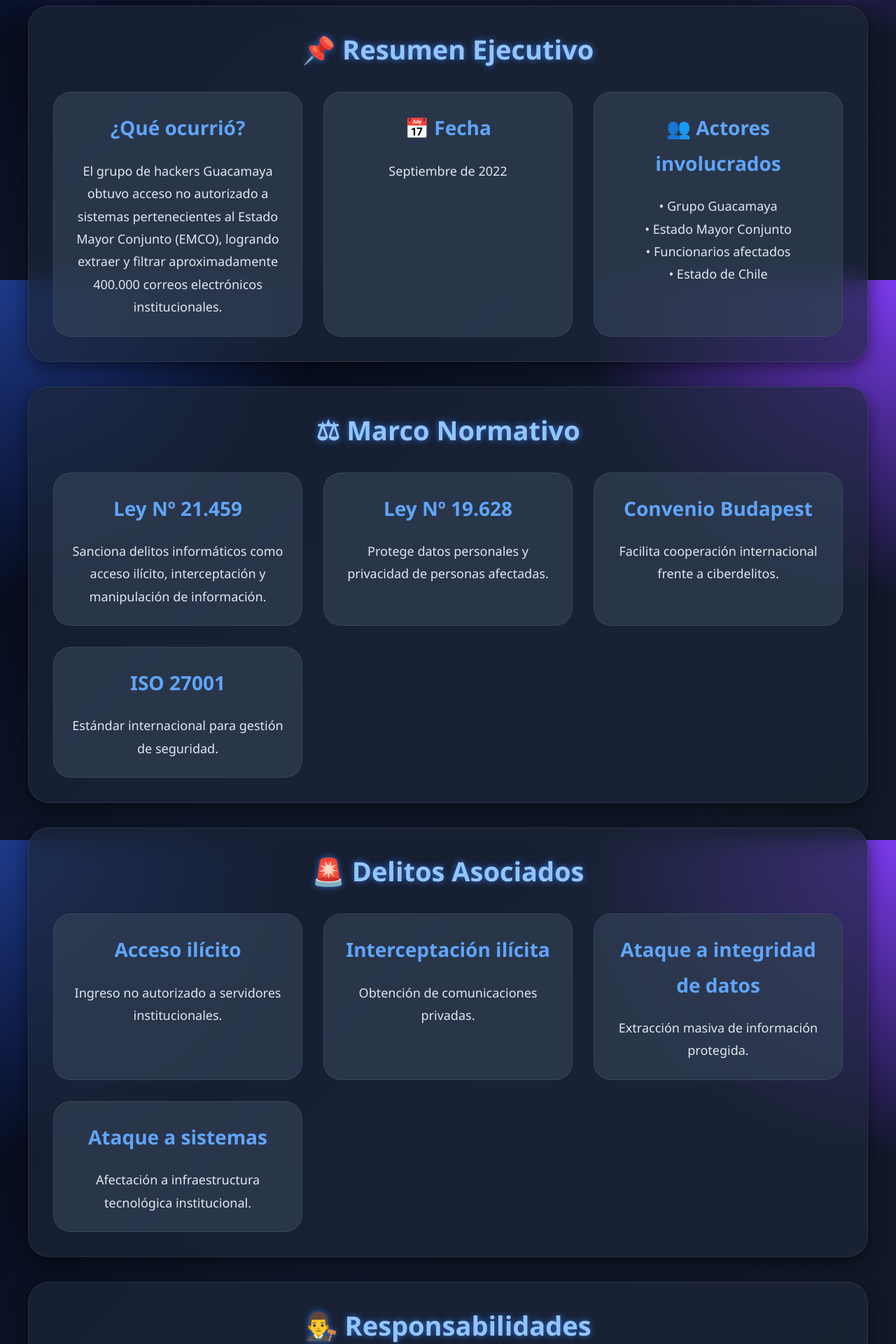
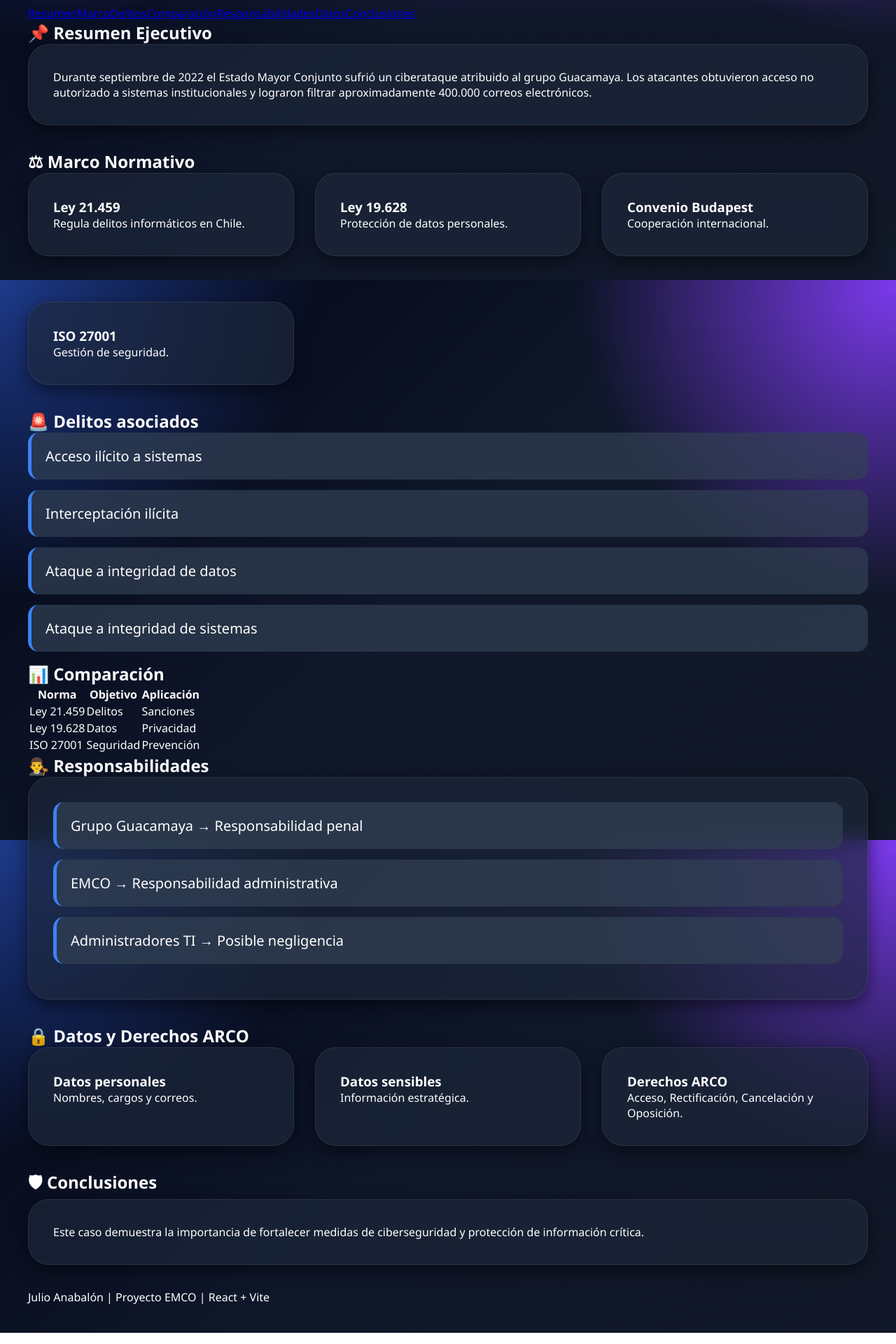
Before and after one commit to julioanabalonsaavedra-droid/informe_anajul, a React (Vite) app: page / in a window 1280 px wide. Shown: the part 400-2320 px from the top of the page at 70% size. Built offline with nearby package versions, Linux system fonts and the light colour scheme.

Commit message:
Reestructura aplicación EMCO como página informativa completa

```diff
--- a/src/App.jsx
+++ b/src/App.jsx
@@ -2,300 +2,280 @@ import "./App.css";
 
 function App() {
   return (
+    <main className="app">
+
       <div className="container">
 
-      {/* Encabezado */}
-
-      <div className="hero">
+        <header className="hero">
 
           <h1>
-          🚨 Ciberataque al <br />
-          Estado Mayor Conjunto (EMCO)
+            🚨 Ciberataque al Estado Mayor Conjunto (EMCO)
           </h1>
 
           <p>
-          Análisis legal y de ciberseguridad del incidente ocurrido en Chile durante 2022
+            Análisis legal, técnico y de ciberseguridad
+            del incidente ocurrido en Chile durante 2022
+          </p>
+
+        </header>
+
+        <nav className="nav">
+
+          <a href="#resumen">Resumen</a>
+          <a href="#marco">Marco</a>
+          <a href="#delitos">Delitos</a>
+          <a href="#comparacion">Comparación</a>
+          <a href="#responsabilidades">Responsabilidades</a>
+          <a href="#datos">Datos</a>
+          <a href="#conclusiones">Conclusiones</a>
+
+        </nav>
+
+
+
+        <section id="resumen" className="section">
+
+          <h2>📌 Resumen Ejecutivo</h2>
+
+          <div className="card">
+
+            <p>
+              Durante septiembre de 2022 el Estado Mayor Conjunto
+              sufrió un ciberataque atribuido al grupo Guacamaya.
+
+              Los atacantes obtuvieron acceso no autorizado a sistemas
+              institucionales y lograron filtrar aproximadamente
+              400.000 correos electrónicos.
             </p>
 
           </div>
 
+        </section>
 
-      {/* RESUMEN */}
+
+
+        <section id="marco" className="section">
+
+          <h2>⚖ Marco Normativo</h2>
+
+          <div className="grid">
 
             <div className="card">
 
-        <h2>📌 Resumen Ejecutivo</h2>
-
-        <div className="grid">
-
-          <div className="miniCard">
-
-            <h3>¿Qué ocurrió?</h3>
+              <h3>Ley 21.459</h3>
 
               <p>
-              El grupo de hackers Guacamaya obtuvo acceso no autorizado
-              a sistemas pertenecientes al Estado Mayor Conjunto (EMCO),
-              logrando extraer y filtrar aproximadamente 400.000 correos
-              electrónicos institucionales.
+                Regula delitos informáticos en Chile.
               </p>
 
             </div>
 
-          <div className="miniCard">
+            <div className="card">
 
-            <h3>📅 Fecha</h3>
+              <h3>Ley 19.628</h3>
 
               <p>
-              Septiembre de 2022
+                Protección de datos personales.
               </p>
 
             </div>
 
-          <div className="miniCard">
+            <div className="card">
 
-            <h3>👥 Actores involucrados</h3>
+              <h3>Convenio Budapest</h3>
 
               <p>
-              • Grupo Guacamaya <br/>
-              • Estado Mayor Conjunto <br/>
-              • Funcionarios afectados <br/>
-              • Estado de Chile
+                Cooperación internacional.
+              </p>
+
+            </div>
+
+            <div className="card">
+
+              <h3>ISO 27001</h3>
+
+              <p>
+                Gestión de seguridad.
               </p>
 
             </div>
 
           </div>
 
-      </div>
+        </section>
 
 
 
-      {/* MARCO */}
+
+        <section id="delitos" className="section">
+
+          <h2>🚨 Delitos asociados</h2>
+
+          <ul>
+
+            <li>Acceso ilícito a sistemas</li>
+
+            <li>Interceptación ilícita</li>
+
+            <li>Ataque a integridad de datos</li>
+
+            <li>Ataque a integridad de sistemas</li>
+
+          </ul>
+
+        </section>
+
+
+
+        <section id="comparacion" className="section">
+
+          <h2>📊 Comparación</h2>
+
+          <table>
+
+            <thead>
+
+              <tr>
+
+                <th>Norma</th>
+
+                <th>Objetivo</th>
+
+                <th>Aplicación</th>
+
+              </tr>
+
+            </thead>
+
+            <tbody>
+
+              <tr>
+
+                <td>Ley 21.459</td>
+
+                <td>Delitos</td>
+
+                <td>Sanciones</td>
+
+              </tr>
+
+              <tr>
+
+                <td>Ley 19.628</td>
+
+                <td>Datos</td>
+
+                <td>Privacidad</td>
+
+              </tr>
+
+              <tr>
+
+                <td>ISO 27001</td>
+
+                <td>Seguridad</td>
+
+                <td>Prevención</td>
+
+              </tr>
+
+            </tbody>
+
+          </table>
+
+        </section>
+
+
+
+
+        <section id="responsabilidades" className="section">
+
+          <h2>👨‍⚖ Responsabilidades</h2>
 
           <div className="card">
 
-        <h2>⚖ Marco Normativo</h2>
+            <ul>
+
+              <li>Grupo Guacamaya → Responsabilidad penal</li>
+
+              <li>EMCO → Responsabilidad administrativa</li>
+
+              <li>Administradores TI → Posible negligencia</li>
+
+            </ul>
+
+          </div>
+
+        </section>
+
+
+
+        <section id="datos" className="section">
+
+          <h2>🔒 Datos y Derechos ARCO</h2>
 
           <div className="grid">
 
-          <div className="miniCard">
+            <div className="card">
 
-            <h3>Ley Nº 21.459</h3>
+              <h3>Datos personales</h3>
 
-            <p>
-              Sanciona delitos informáticos como acceso ilícito,
-              interceptación y manipulación de información.
-            </p>
+              <p>Nombres, cargos y correos.</p>
 
             </div>
 
+            <div className="card">
 
-          <div className="miniCard">
+              <h3>Datos sensibles</h3>
 
-            <h3>Ley Nº 19.628</h3>
-
-            <p>
-              Protege datos personales y privacidad de personas afectadas.
-            </p>
+              <p>Información estratégica.</p>
 
             </div>
 
+            <div className="card">
 
-          <div className="miniCard">
-
-            <h3>Convenio Budapest</h3>
+              <h3>Derechos ARCO</h3>
 
               <p>
-              Facilita cooperación internacional frente a ciberdelitos.
-            </p>
-
-          </div>
-
-
-          <div className="miniCard">
-
-            <h3>ISO 27001</h3>
-
-            <p>
-              Estándar internacional para gestión de seguridad.
+                Acceso,
+                Rectificación,
+                Cancelación
+                y Oposición.
               </p>
 
             </div>
 
           </div>
 
-      </div>
+        </section>
 
 
 
-      {/* DELITOS */}
+        <section id="conclusiones" className="section">
+
+          <h2>🛡 Conclusiones</h2>
 
           <div className="card">
 
-        <h2>🚨 Delitos Asociados</h2>
-
-        <div className="grid">
-
-          <div className="miniCard">
-
-            <h3>Acceso ilícito</h3>
-
             <p>
-              Ingreso no autorizado a servidores institucionales.
+              Este caso demuestra la importancia
+              de fortalecer medidas de ciberseguridad
+              y protección de información crítica.
             </p>
 
           </div>
 
-          <div className="miniCard">
+        </section>
 
-            <h3>Interceptación ilícita</h3>
+        <footer>
 
-            <p>
-              Obtención de comunicaciones privadas.
-            </p>
+          Julio Anabalón | Proyecto EMCO | React + Vite
+
+        </footer>
 
       </div>
 
-          <div className="miniCard">
-
-            <h3>Ataque a integridad de datos</h3>
-
-            <p>
-              Extracción masiva de información protegida.
-            </p>
-
-          </div>
-
-          <div className="miniCard">
-
-            <h3>Ataque a sistemas</h3>
-
-            <p>
-              Afectación a infraestructura tecnológica institucional.
-            </p>
-
-          </div>
-
-        </div>
-
-      </div>
-
-
-
-      {/* RESPONSABILIDADES */}
-
-      <div className="card">
-
-        <h2>👨‍⚖ Responsabilidades</h2>
-
-        <div className="grid">
-
-          <div className="miniCard">
-
-            <h3>Grupo Guacamaya</h3>
-
-            <p>
-              Responsabilidad penal por acceso ilícito y
-              obtención ilegal de información.
-            </p>
-
-          </div>
-
-          <div className="miniCard">
-
-            <h3>EMCO</h3>
-
-            <p>
-              Responsabilidad administrativa relacionada con
-              protección y gestión de información.
-            </p>
-
-          </div>
-
-          <div className="miniCard">
-
-            <h3>Administradores TI</h3>
-
-            <p>
-              Posible responsabilidad por negligencia o
-              debilidad en controles.
-            </p>
-
-          </div>
-
-        </div>
-
-      </div>
-
-
-
-      {/* DATOS */}
-
-      <div className="card">
-
-        <h2>🔒 Datos afectados</h2>
-
-        <div className="grid">
-
-          <div className="miniCard">
-
-            <h3>Datos personales</h3>
-
-            <p>
-              Nombres, correos electrónicos y cargos.
-            </p>
-
-          </div>
-
-          <div className="miniCard">
-
-            <h3>Datos sensibles</h3>
-
-            <p>
-              Información estratégica y reservada.
-            </p>
-
-          </div>
-
-          <div className="miniCard">
-
-            <h3>Derechos ARCO</h3>
-
-            <p>
-              Acceso, Rectificación, Cancelación y Oposición.
-            </p>
-
-          </div>
-
-        </div>
-
-      </div>
-
-
-
-      {/* CONCLUSIÓN */}
-
-      <div className="card">
-
-        <h2>🛡 Recomendaciones Finales</h2>
-
-        <ul>
-
-          <li>Implementar autenticación multifactor</li>
-
-          <li>Actualizar sistemas periódicamente</li>
-
-          <li>Capacitar personal</li>
-
-          <li>Monitorear vulnerabilidades</li>
-
-          <li>Aplicar ISO 27001</li>
-
-        </ul>
-
-      </div>
-
-    </div>
+    </main>
   );
 }
 
```
Lines whose indentation alone changed are shown as unchanged.
